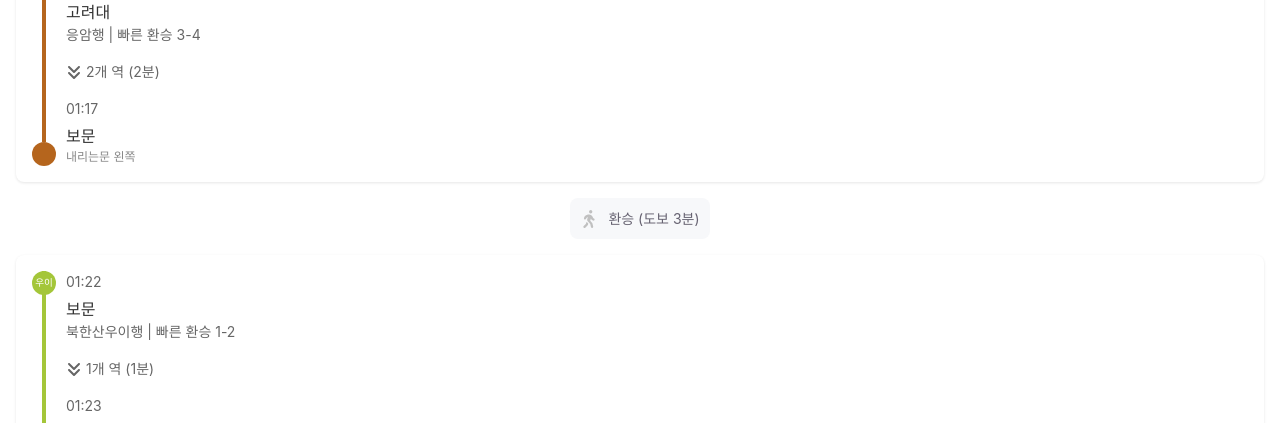
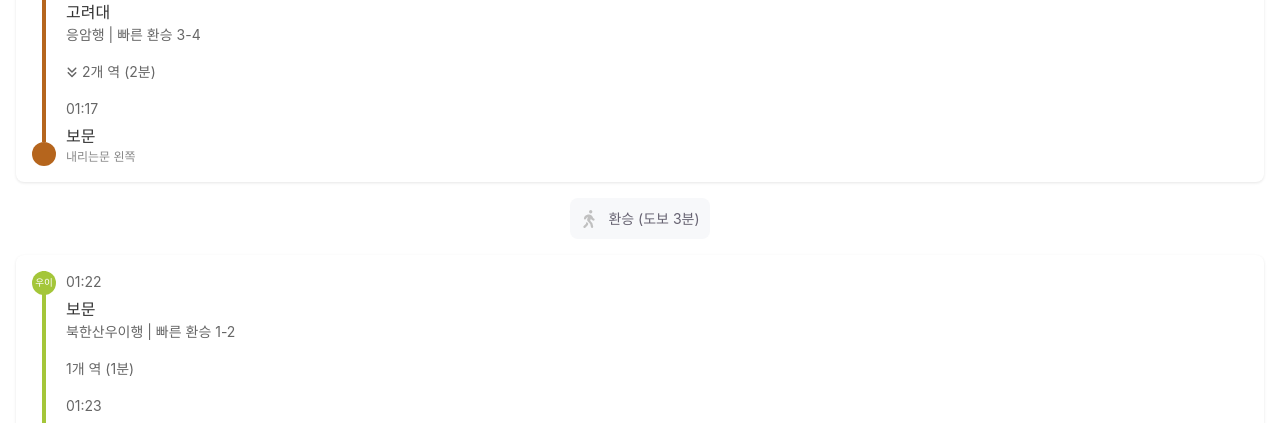
Before and after one commit to 2024-SW-Project/client, a React (Vite) app: page /subway/route in a window 1280 px wide. Shown: the part 197-620 px from the top of the page. Built offline with nearby package versions, Linux system fonts and the light colour scheme; what recoil-persist would draw is missing.

Commit message:
Feat: 지나치는 역이 없을 때,  토글제외 기능 추가

```diff
--- a/src/components/SubwayRouteComp/StationDetailInfo.jsx
+++ b/src/components/SubwayRouteComp/StationDetailInfo.jsx
@@ -1,6 +1,7 @@
 import React, { useState } from 'react';
 import styled from 'styled-components';
 import { FaAnglesDown } from "react-icons/fa6";
+import { FaAnglesUp } from "react-icons/fa6";
 
 const Container = styled.div`
     display         : flex;
@@ -96,8 +97,14 @@ const StationsToggle = styled.span`
     cursor: pointer;
 `;
 
-const StationsIcon = styled(FaAnglesDown)`
-    font-size   : 16px;
+const StationsDownIcon = styled(FaAnglesDown)`
+    font-size   : 12px;
+    margin-right: 4px;
+    vertical-align: middle;
+`;
+
+const StationsUpIcon = styled(FaAnglesUp)`
+    font-size   : 12px;
     margin-right: 4px;
     vertical-align: middle;
 `;
@@ -139,17 +146,23 @@ const StationDetailInfo = ({
 
                 {/* 이동 정보 */}
                 <StationsPathInfo>
+                    {stationsPathList.length > 0 ?
+                        <>
                             <StationsToggle onClick={() => setIsToggelChecked(!isToggleChecked)}>
-                        <StationsIcon /> {stationsPathList.length + 1}개 역 ({stationsPathTime}분)
+                                {isToggleChecked ? <StationsUpIcon /> : <StationsDownIcon />} {stationsPathList.length + 1}개 역 ({stationsPathTime}분)
                             </StationsToggle>
-                    {isToggleChecked &&
+                            {isToggleChecked && stationsPathList.length > 0 && (
                                 <div style={{ marginTop: '0.5rem' }}>
                                     {stationsPathList.map((station, index) => (
                                         <div key={index}>{station}</div>
                                     ))}
                                 </div>
-                    }
+                            )}
+                        </>
+                        : <div>1개 역 ({stationsPathTime}분)</div>}
                 </StationsPathInfo>
+
+
 
                 {/* 도착역 정보 */}
                 <StationContainer>
```
Lines whose indentation alone changed are shown as unchanged.
